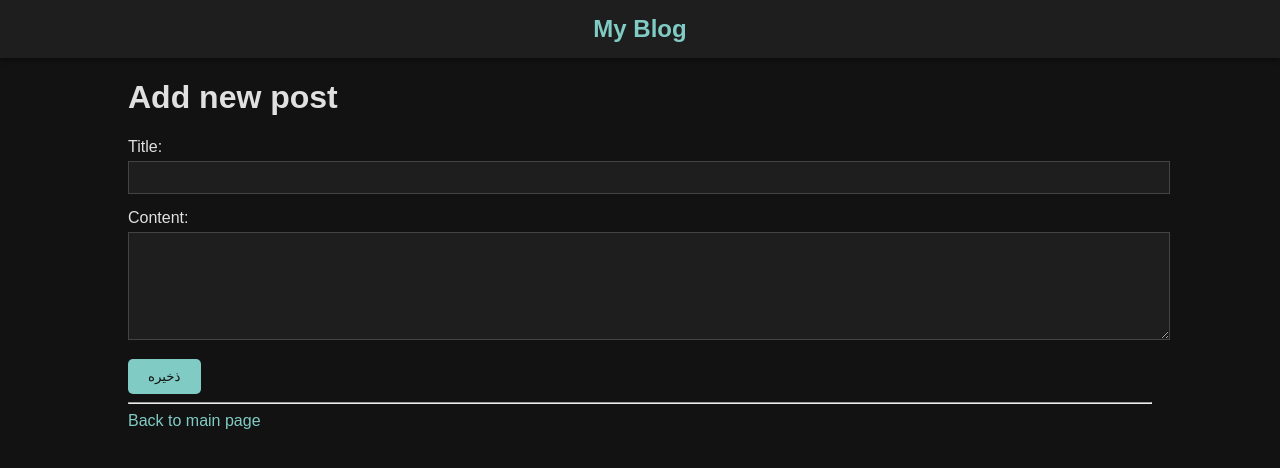
After one commit to Avinine/blog_project, a Django app: template blog/templates/blog/post_create.html in a window 1280 px wide. The commit adds this page. Shown: the top 468 px of the page. Run offline with Django 5.2, Linux system fonts and the light colour scheme; the template is opened without the code that fills it, so the values that code supplies are empty.

Commit message:
Dark_mode_added

```diff
--- /dev/null
+++ b/blog/templates/blog/base.html
@@ -0,0 +1,52 @@
+<!DOCTYPE html>
+<html lang="fa">
+<head>
+    <meta charset="UTF-8">
+    <title>{% block title %}My Blog{% endblock %}</title>
+    <style>
+        body {
+            background-color: #121212;
+            color: #e0e0e0;
+            font-family: 'Vazirmatn', Arial, sans-serif;
+            margin: 0;
+            padding: 0;
+        }
+        a {
+            color: #80cbc4;
+            text-decoration: none;
+        }
+        a:hover {
+            color: #b2dfdb;
+        }
+        header {
+            background-color: #1e1e1e;
+            padding: 15px;
+            text-align: center;
+            font-size: 24px;
+            font-weight: bold;
+            box-shadow: 0 2px 5px rgba(0,0,0,0.5);
+        }
+        .container {
+            width: 80%;
+            margin: 20px auto;
+        }
+        .post {
+            background-color: #1e1e1e;
+            padding: 15px;
+            border-radius: 10px;
+            margin-bottom: 15px;
+            box-shadow: 0 0 10px rgba(0,0,0,0.5);
+        }
+    </style>
+</head>
+<body>
+    <header>
+        <a href="{% url 'home' %}">My Blog</a>
+    </header>
+
+    <div class="container">
+        {% block content %}
+        {% endblock %}
+    </div>
+</body>
+</html>
--- /dev/null
+++ b/blog/templates/blog/post_create.html
@@ -0,0 +1,22 @@
+{% extends 'blog/base.html' %}
+
+{% block title %}Add new post{% endblock %}
+
+{% block content %}
+<h1>Add new post</h1>
+
+<form method="POST">
+    {% csrf_token %}
+
+    <label for="title">Title:</label><br>
+    <input type="text" id="title" name="title" style="width:100%; padding:8px; margin-top:5px; margin-bottom:15px; background-color:#1e1e1e; color:#e0e0e0; border:1px solid #444;"><br>
+
+    <label for="content">Content:</label><br>
+    <textarea id="content" name="content" rows="6" style="width:100%; padding:8px; margin-top:5px; margin-bottom:15px; background-color:#1e1e1e; color:#e0e0e0; border:1px solid #444;"></textarea><br>
+
+    <button type="submit" style="padding:10px 20px; background-color:#80cbc4; color:#121212; border:none; border-radius:5px; cursor:pointer;">ذخیره</button>
+</form>
+
+<hr>
+<a href="{% url 'home' %}">Back to main page</a>
+{% endblock %}
--- a/blog/urls.py
+++ b/blog/urls.py
@@ -2,5 +2,6 @@ from django.urls import path
 from . import views
 urlpatterns = [
     path('', views.home, name='home'),
-    path('post/<int:pk/', views.post_detail, name='post_detail'),
+    path('post/<int:pk>/', views.post_detail, name='post_detail'),
+    path('post/new/', views.post_new, name='post_new'),
 ]
```
Also changed, not shown: blog/templates/blog/home.html (+15 -17 lines), blog/templates/blog/post_detail.html (added, +13 -0 lines), blog/views.py (+11 -3 lines).
